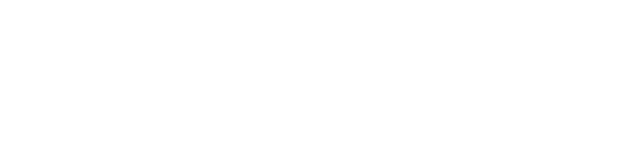
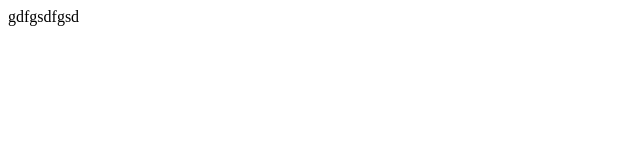
Before and after one commit to alexua99/prog.ua, a plain HTML site: page lesson-01/index.html in a window 1280 px wide. Shown: the whole page, without its empty margins (0-640 px from the left). Drawn offline with Linux system fonts and the light colour scheme.

Commit message:
commot01

```diff
--- a/lesson-01/index.html
+++ b/lesson-01/index.html
@@ -7,6 +7,7 @@
     <title>Document</title>
 </head>
 <body>
+    gdfgsdfgsd
 
 </body>
 </html>
```
